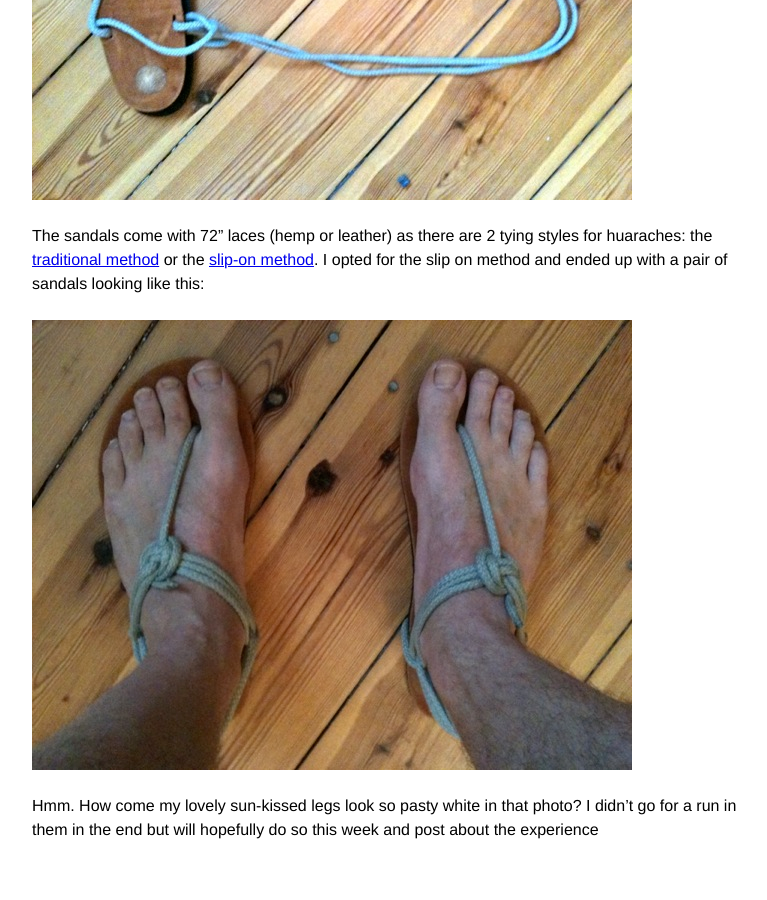
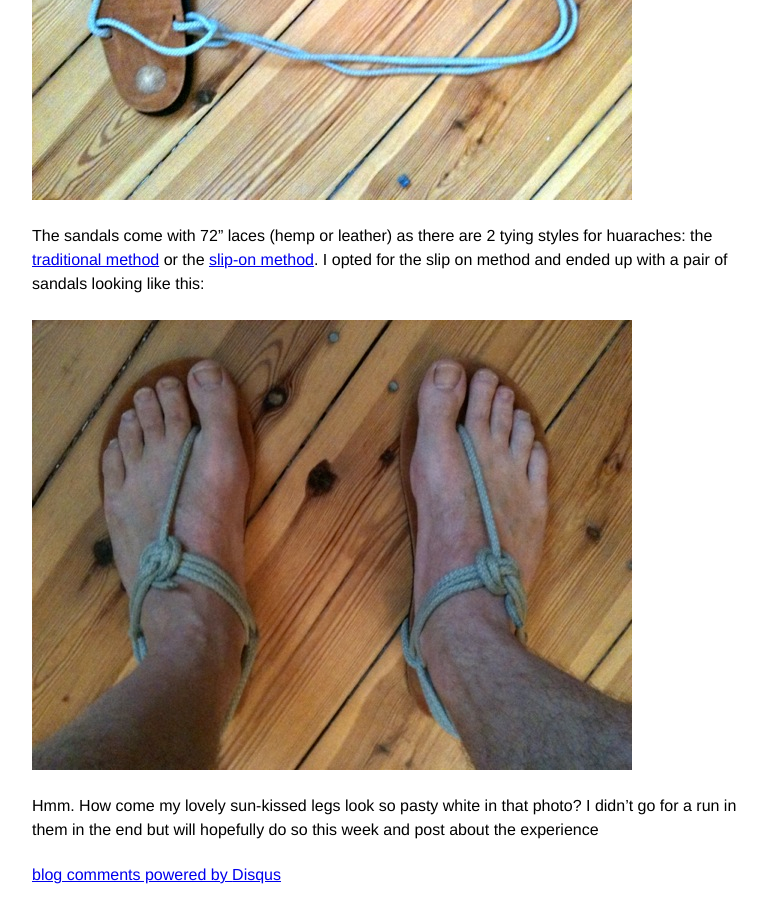
Before and after one commit to addywaddy/addywaddy.github.com, a Jekyll site: the page built from _posts/2010-07-29-luna-sandals.md, in a window 1280 px wide and 900 px high, scrolled down 2714 px. Shown: the whole window, without its empty margins (240-1007 px from the left). Built offline with Jekyll 4.4.1, drawn with Linux system fonts in a browser that asks for light colours; Markdown is read by kramdown in place of the engine named in the settings; comment, search, counter and statistics services are not loaded; some of the changed lines change nothing that is shown.

Commit message:
Discus comments

```diff
--- a/_layouts/post.html
+++ b/_layouts/post.html
@@ -11,5 +11,27 @@
 
 <body class="grid typo">
   {{ content }}
+
+<div id="disqus_thread"></div>
+<script type="text/javascript">
+  var disqus_identifier = "{{ page.ermalink }}"
+  (function() {
+   var dsq = document.createElement('script'); dsq.type = 'text/javascript'; dsq.async = true;
+   dsq.src = 'http://addywaddy.disqus.com/embed.js';
+   (document.getElementsByTagName('head')[0] || document.getElementsByTagName('body')[0]).appendChild(dsq);
+  })();
+</script>
+<noscript>Please enable JavaScript to view the <a href="http://disqus.com/?ref_noscript=addywaddy">comments powered by Disqus.</a></noscript>
+<a href="http://disqus.com" class="dsq-brlink">blog comments powered by <span class="logo-disqus">Disqus</span></a>
+
+<script type="text/javascript">
+var disqus_shortname = 'addywaddy';
+(function () {
+  var s = document.createElement('script'); s.async = true;
+  s.src = 'http://disqus.com/forums/addywaddy/count.js';
+  (document.getElementsByTagName('HEAD')[0] || document.getElementsByTagName('BODY')[0]).appendChild(s);
+}());
+</script>
+
 </body>
 </html>
```
